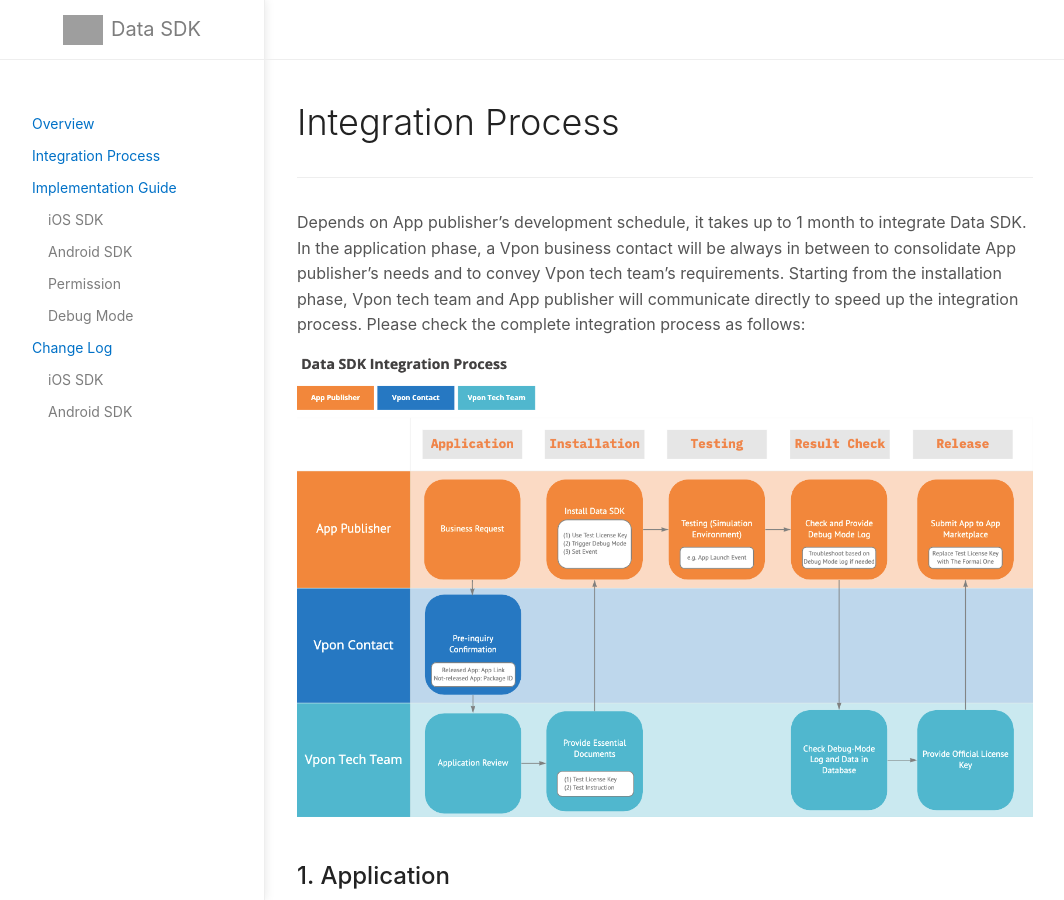
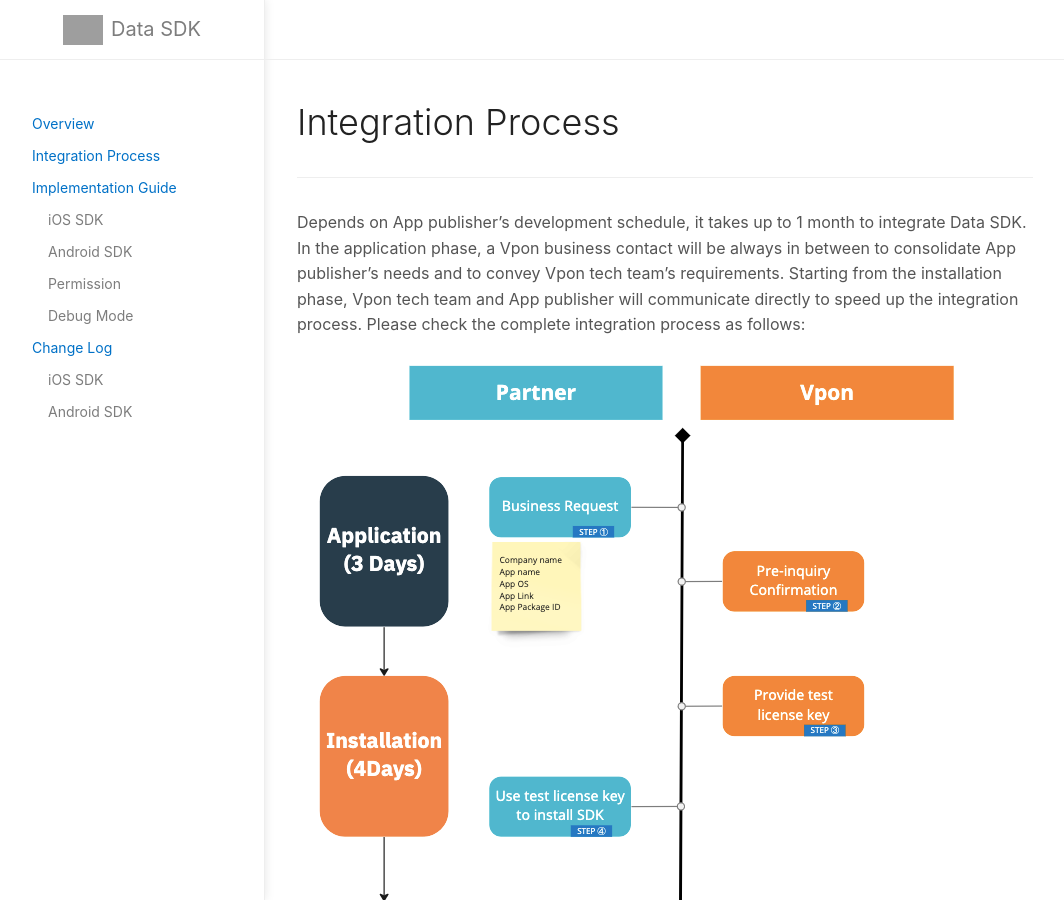
Before and after one commit to vpon-data/data-sdk, a Jekyll site: the page built from docs/IntegrationProcess.md, in a window 1280 px wide and 900 px high. Shown: the whole window, without its empty margins (107-1171 px from the left). Built offline with Jekyll 4.4.1, drawn with Linux system fonts in a browser that asks for light colours; grey boxes are pictures that could not be loaded.

Commit message:
Replace process image

```diff
--- a/docs/IntegrationProcess.md
+++ b/docs/IntegrationProcess.md
@@ -13,7 +13,7 @@
 
 Depends on App publisher’s development schedule, it takes up to 1 month to integrate Data SDK. In the application phase, a Vpon business contact will be always in between to consolidate App publisher’s needs and to convey Vpon tech team's requirements. Starting from the installation phase, Vpon tech team and App publisher will communicate directly to speed up the integration process. Please check the complete integration process as follows:
 
-![](/docs/images/integration_process.png)
+![](/docs/images/integration_process_2.png)
 
 ## 1. Application
 App publisher contacts Vpon’s business contact and provide below information for Vpon. If you don’t have the business contact info, please send the inquiry email to datasdk.support<span>@vpon.com.
```
